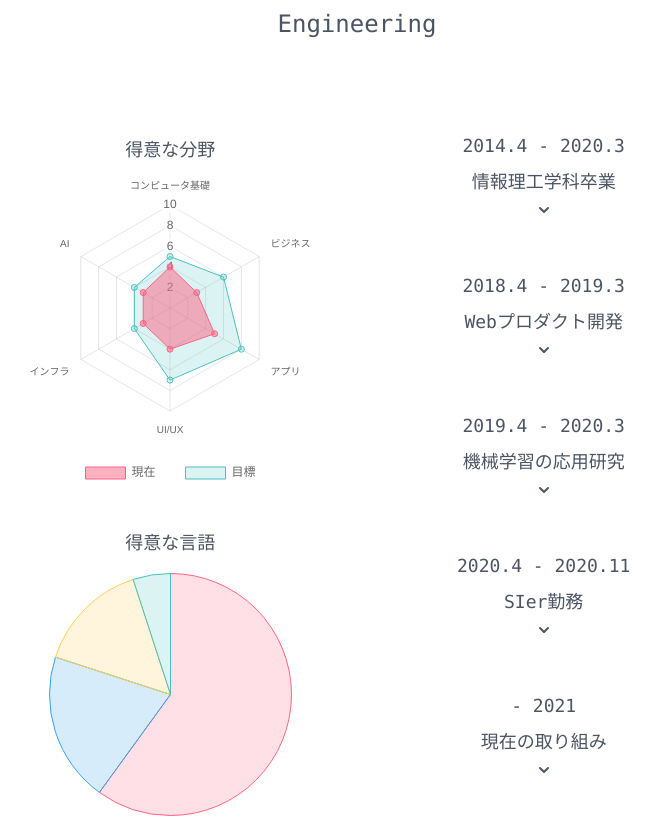
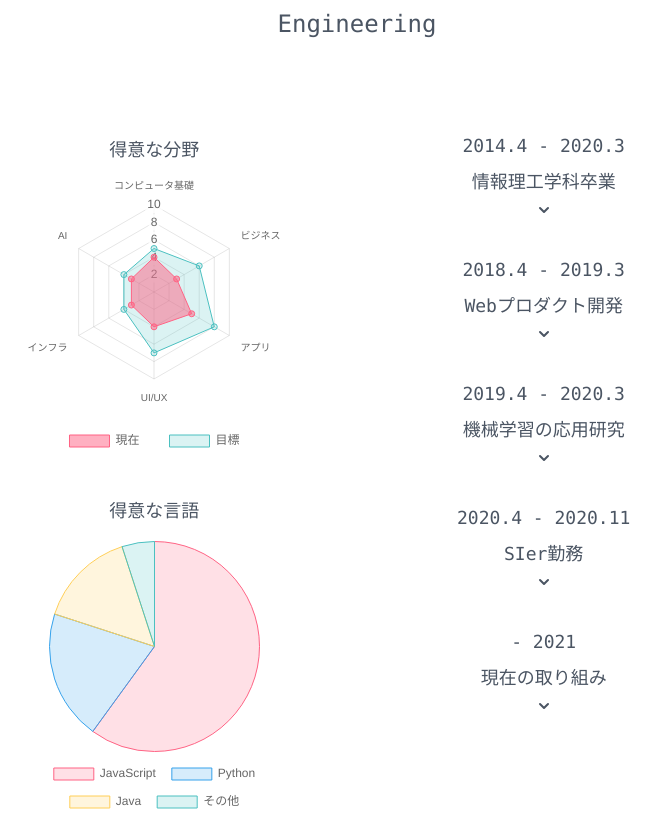
Before and after one commit to yysd94/myblog, a Next.js app: page /about/engineering in a window 1280 px wide. Shown: the part 400-1218 px from the top of the page, without its empty margins (283-943 px from the left). Built offline with nearby package versions, Linux system fonts and the light colour scheme.

Commit message:
768px以上と1024px以上の画面のブレイクポイントで経歴表示の間隔を広げるよう、調整を行いました。

```diff
--- a/components/about/Career.js
+++ b/components/about/Career.js
@@ -13,7 +13,7 @@ const Career = () => {
       {careers.map((career) => (
         <div
           key={career.id}
-          className="pb-1 xl:pb-8"
+          className="pb-2 md:pb-3 lg:pb-4"
           onClick={() => visibleChange(career.id)}
         >
           {career.id === visibleKey ? (
@@ -45,7 +45,7 @@ const Career = () => {
               </div>
             </div>
           ) : (
-            <div className="my-2 hover:bg-gray-100 lg:text-lg ">
+            <div className="my-2 hover:bg-gray-100 lg:text-lg">
               <div className="p-1">{career.term}</div>
               <div className="p-1">{career.title}</div>
               <div className="flex justify-center items-center">
--- a/pages/about/engineering.js
+++ b/pages/about/engineering.js
@@ -29,7 +29,7 @@ const Engineering = () => {
             <div className="w-full md:flex md:justify-center lg:w-5/6">
               {/* 大画面の場合、レーダーチャートを左に、キャリアを右に表示するようにする。 */}
               <div className="hidden chart-container md:block md:w-1/2">
-                <div className="md:px-8">
+                <div className="md:px-8 lg:pl-8 lg:pr-16">
                   <div className="my-4">
                     <div className="py-4 lg:text-lg">
                       <p>得意な分野</p>
```
